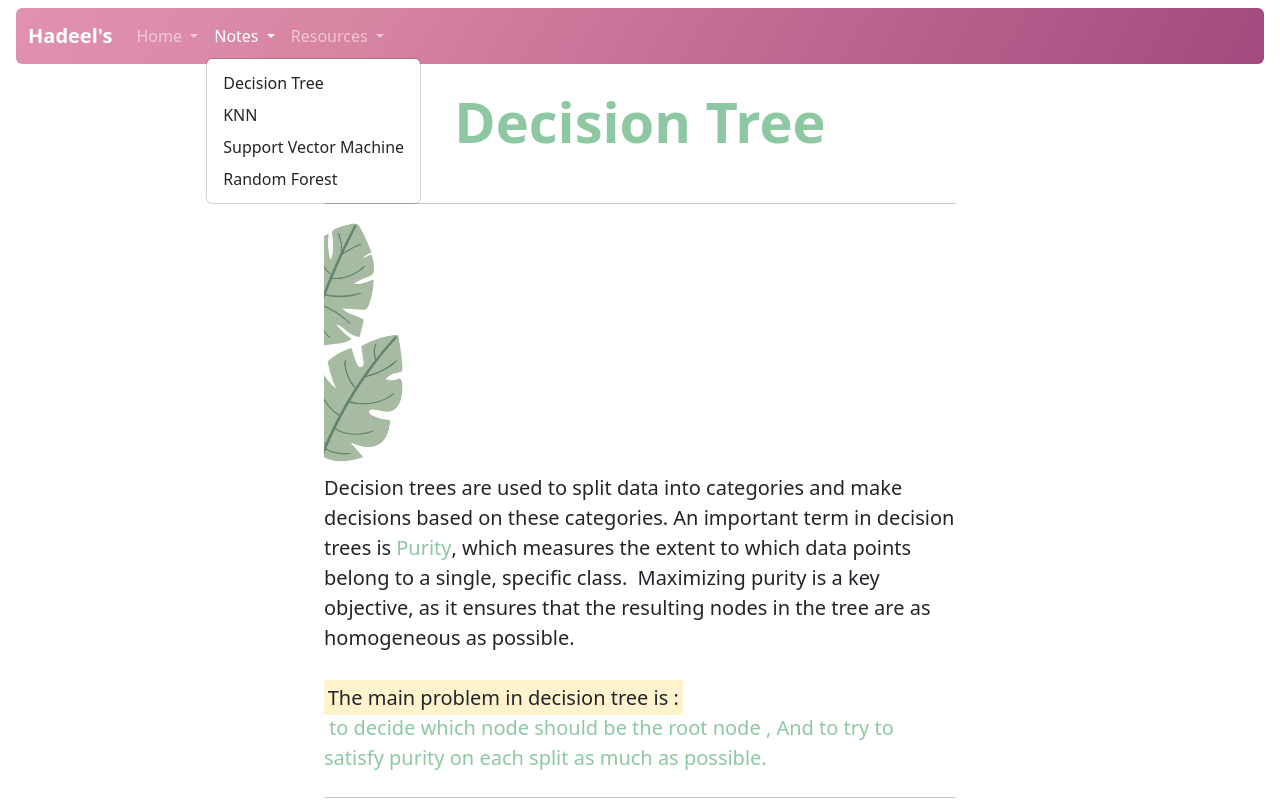
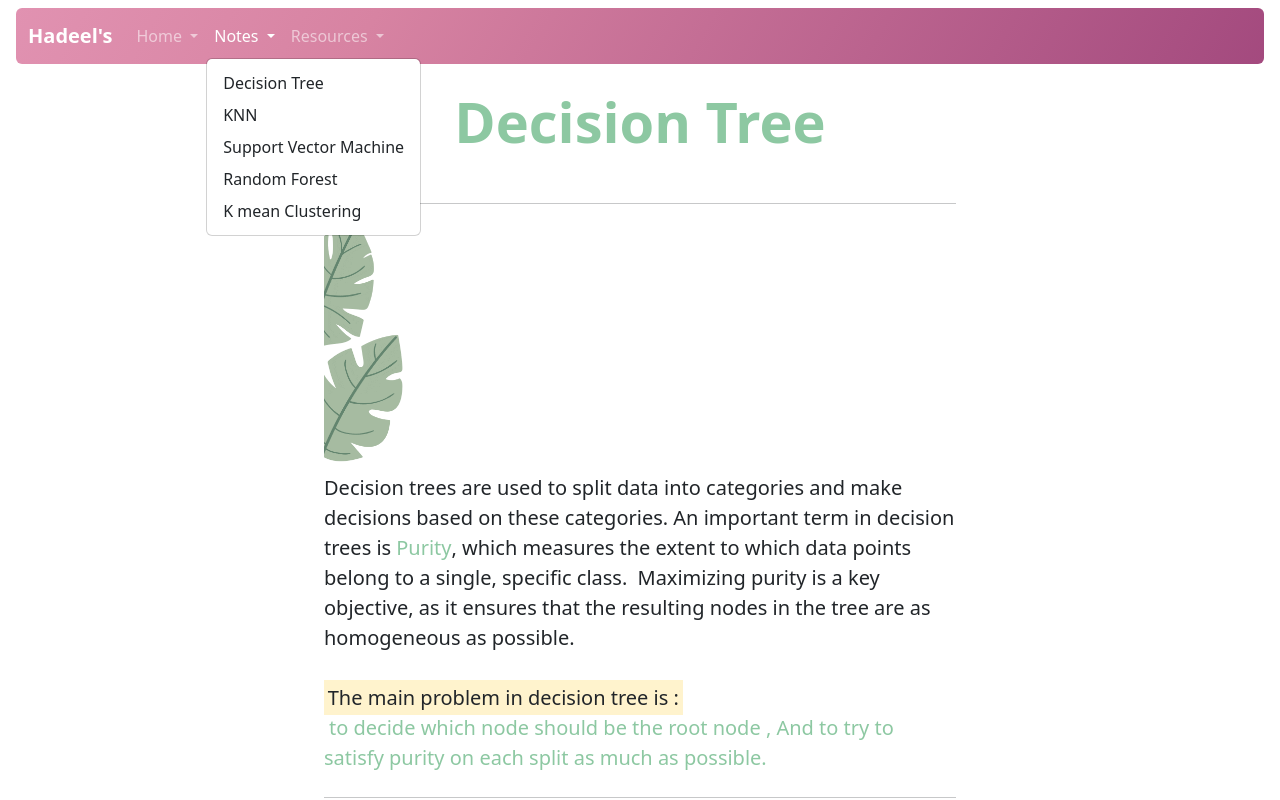
Before and after one commit to Hadeel-77/Hadeel_1, a plain HTML site: page Decision_Tree.html in a window 1280 px wide. Both pictures are taken after a click on the button "Notes". Shown: the top 800 px of the page. Drawn offline with nearby package versions, Linux system fonts and the light colour scheme.

Commit message:
Update Decision_Tree.html

```diff
--- a/Decision_Tree.html
+++ b/Decision_Tree.html
@@ -149,6 +149,7 @@ b{margin-left: 5px;}
                 <li><a class="dropdown-item" href="KNN.html">KNN</a></li>
                 <li><a class="dropdown-item" href="SVM.html">Support Vector Machine</a></li>
                 <li><a class="dropdown-item" href="Random_Forest.html">Random Forest</a></li>
+                <li><a class="dropdown-item" href="K Mean Clusteering .html">K mean Clustering</a></li>
               </ul>
             </li>
 
```
